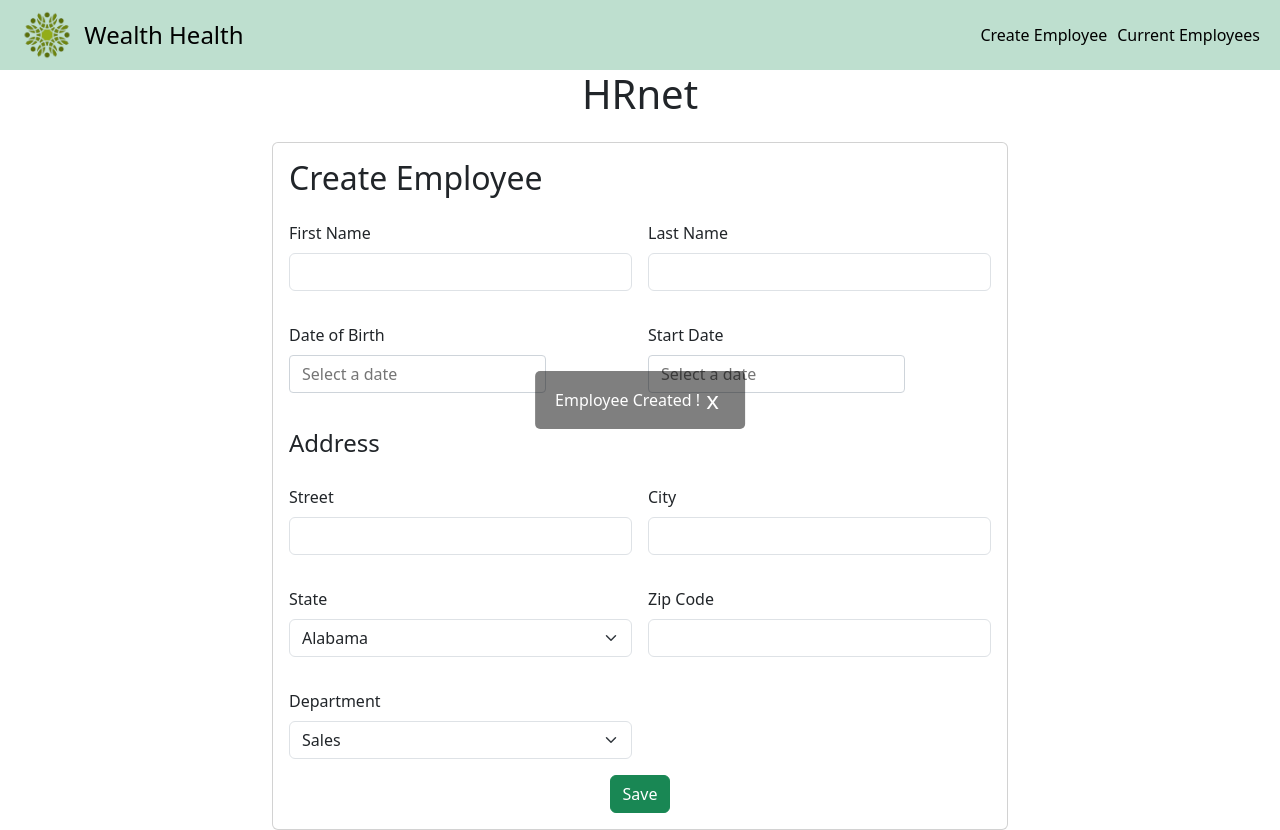
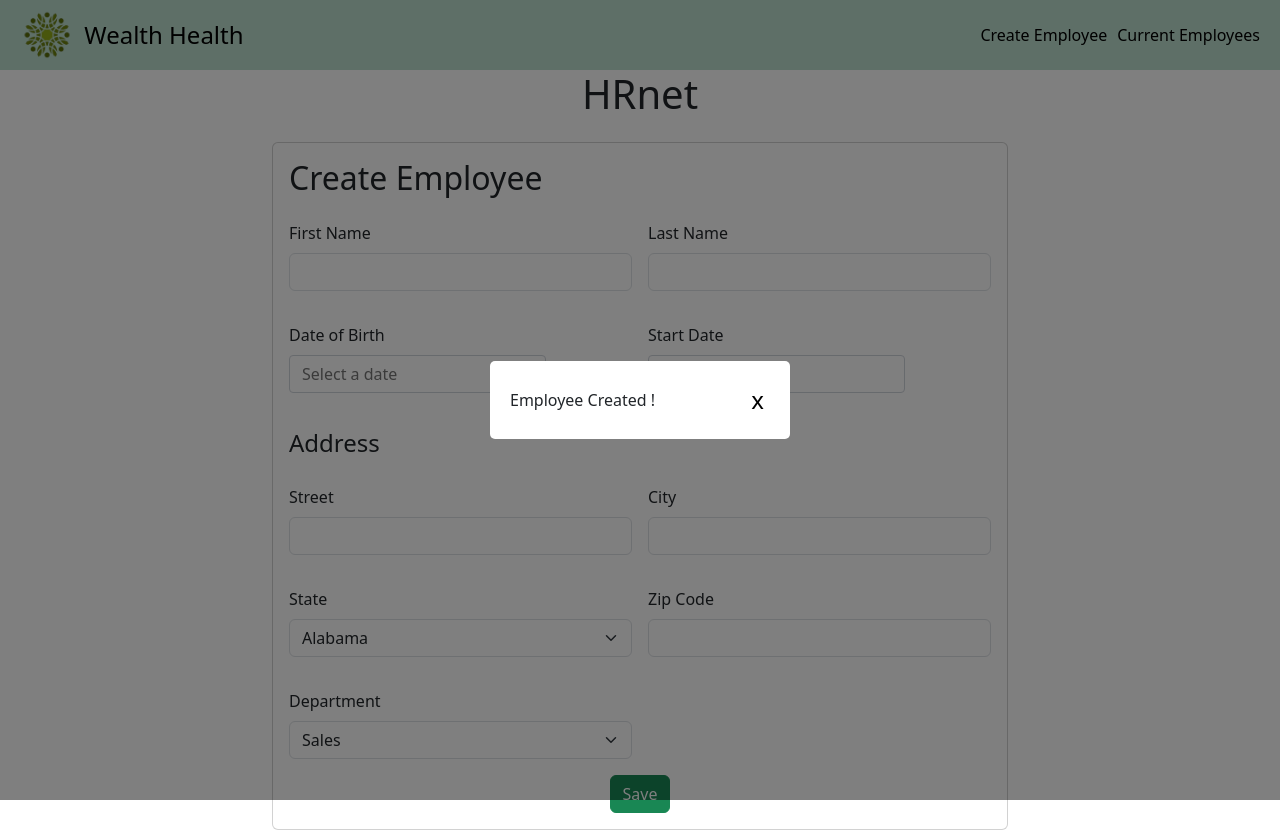
Before and after one commit to Ekkylibre/Wealth_Health, a React (Vite) app: page / in a window 1280 px wide. Both pictures are taken after typing "Sample", "Sample", "Sample", "Sample", "Sample", "Sample" into the empty fields and a click on the button "Save". Built offline with nearby package versions, Linux system fonts and the light colour scheme.

Commit message:
♻️ Components > ConfirmationModal > Create component

```diff
--- /dev/null
+++ b/src/components/ConfirmationModal.jsx
@@ -0,0 +1,52 @@
+import styled from 'styled-components';
+
+const ConfirmationModal = ({ show, message, onClose }) => {
+  if (!show) return null;
+
+  return (
+    <ModalOverlay>
+      <ModalContent>
+        <Message>{message}</Message>
+        <CloseButton onClick={onClose}>x</CloseButton>
+      </ModalContent>
+    </ModalOverlay>
+  );
+};
+
+export default ConfirmationModal;
+
+const ModalOverlay = styled.div`
+  position: fixed;
+  top: 0;
+  left: 0;
+  width: 100%;
+  height: 100%;
+  background-color: rgba(0, 0, 0, 0.5);
+  display: flex;
+  align-items: center;
+  justify-content: center;
+  z-index: 1050;
+`;
+
+const ModalContent = styled.div`
+  background-color: white;
+  padding: 20px;
+  border-radius: 5px;
+  display: flex;
+  align-items: center;
+  justify-content: space-between;
+  width: 300px;
+`;
+
+const Message = styled.span`
+  flex-grow: 1;
+  margin-right: 10px;
+`;
+
+const CloseButton = styled.button`
+  background: none;
+  border: none;
+  color: black;
+  font-size: 1.5rem;
+  cursor: pointer;
+`;
--- a/src/pages/CreateEmployeePage.jsx
+++ b/src/pages/CreateEmployeePage.jsx
@@ -6,6 +6,7 @@ import DropdownMenu from '../components/DropdownMenu';
 import { departments } from '../assets/data/departments';
 import { states } from '../assets/data/states';
 import NavBar from '../components/NavBar';
+import ConfirmationModal from '../components/ConfirmationModal'; // Importation du nouveau composant
 
 function CreateEmployeePage() {
   const [newEmployee, setNewEmployee] = useState({
@@ -131,12 +132,11 @@ function CreateEmployeePage() {
             </div>
           </div>
         </div>
-        {showConfirmation && (
-          <StyledConfirmation>
-            <span>Employee Created !</span>
-            <CloseButton onClick={closeConfirmation}>x</CloseButton>
-          </StyledConfirmation>
-        )}
+        <ConfirmationModal
+          show={showConfirmation}
+          message="Employee Created !"
+          onClose={closeConfirmation}
+        />
       </div>
     </>
   );
@@ -147,26 +147,3 @@ export default CreateEmployeePage;
 const StyledFormGroup = styled.div`
   margin-bottom: 1rem;
 `;
-
-const StyledConfirmation = styled.div`
-  position: fixed;
-  top: 50%;
-  left: 50%;
-  transform: translate(-50%, -50%);
-  z-index: 1050;
-  background-color: rgba(0, 0, 0, 0.5);
-  color: white;
-  padding: 10px 20px;
-  border-radius: 5px;
-  display: flex;
-  align-items: center;
-  justify-content: space-between;
-`;
-
-const CloseButton = styled.button`
-  background: none;
-  border: none;
-  color: white;
-  font-size: 1.5rem;
-  cursor: pointer;
-`;
```
